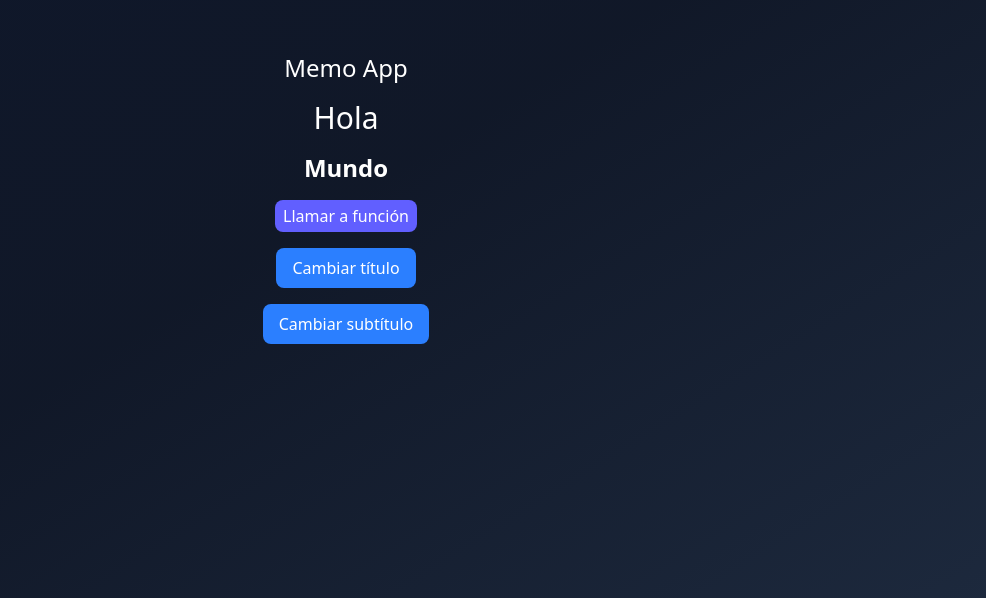
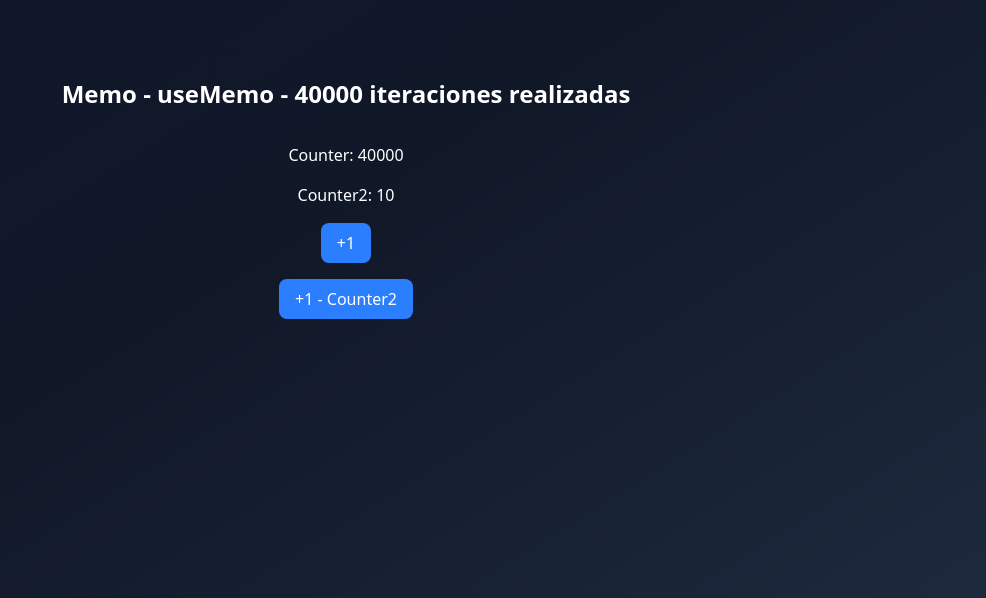
Before and after one commit to virginiar/react-hooks-app, a React (Vite) app: page / in a window 1280 px wide. Shown: the part 202-800 px from the top of the page, without its empty margins (294-1280 px from the left). Built offline with nearby package versions, Linux system fonts and the light colour scheme.

Commit message:
Implementando MemoCounter utilizando useMemo para memorizar valores

```diff
--- /dev/null
+++ b/src/06-memos/MemoCounter.tsx
@@ -0,0 +1,45 @@
+import { useCounter } from "@/hooks/useCounter";
+import { useMemo } from "react";
+
+const heavyStuff = (iterationNumber: number) => {
+  console.time("heavy_stuff_started");
+
+  for (let index = 0; index < iterationNumber; index++) {
+    console.log("Running...");
+  }
+
+  console.timeEnd("heavy_stuff_started");
+
+  return `${iterationNumber} iteraciones realizadas`;
+};
+
+export const MemoCounter = () => {
+  const { counter, increment } = useCounter(40_000);
+  const { counter: counter2, increment: increment2 } = useCounter(10);
+
+  // useMemo memoriza valores de retorno y solo re-renderiza si
+  // cambian las dependencias
+  const myHeavyValue = useMemo(() => heavyStuff(counter), [counter]);
+
+  return (
+    <div className="bg-gradient flex flex-col gap-4">
+      <h1 className="text-2xl font-bold">Memo - useMemo - {myHeavyValue}</h1>
+      <hr />
+      <h4>Counter: {counter}</h4>
+      <h4>Counter2: {counter2}</h4>
+
+      <button
+        className="bg-blue-500 text-white px-4 py-2 rounded-md cursor-pointer"
+        onClick={increment}
+      >
+        +1
+      </button>
+      <button
+        className="bg-blue-500 text-white px-4 rounded-md py-2 cursor-pointer"
+        onClick={increment2}
+      >
+        +1 - Counter2
+      </button>
+    </div>
+  );
+};
--- a/src/main.tsx
+++ b/src/main.tsx
@@ -9,7 +9,8 @@
 // import { FocusScreen } from "./04-useRef/FocusScreen.tsx";
 // import { TasksApp } from "./05-useReducer/TaskApp.tsx";
 // import { ScrambleWords } from "./05-useReducer/ScrambleWords.tsx";
-import { MemoHook } from "./06-memos/MemoHook.tsx";
+// import { MemoHook } from "./06-memos/MemoHook.tsx";
+import { MemoCounter } from "./06-memos/MemoCounter";
 
 import "./index.css";
 
@@ -23,6 +24,7 @@
     {/* <FocusScreen /> */}
     {/* <TasksApp /> */}
     {/* <ScrambleWords /> */}
-    <MemoHook />
+    {/* <MemoHook /> */}
+    <MemoCounter />
   </StrictMode>,
 );
```
